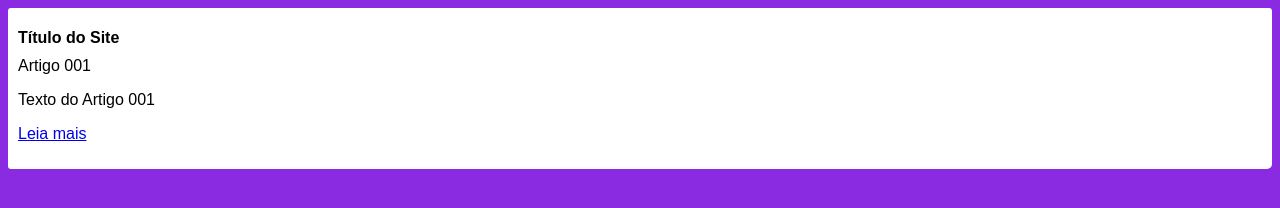
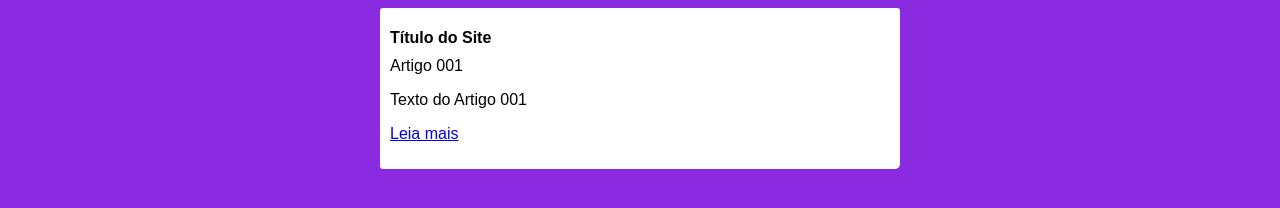
Before and after one commit to Jimtorelli/Projeto-site, a plain HTML site: page index.html in a window 1280 px wide. Drawn offline with Linux system fonts and the light colour scheme.

Commit message:
segundo att do design

```diff
--- a/estilos/style.css
+++ b/estilos/style.css
@@ -7,10 +7,10 @@ body {
 
     main {
         background-color: white;
-        width: ;500px
+        width: 500px;
         margin: 0 auto;
         padding: 10px;
-        border-radius: 3px 3px 5px; rgb(0, 0, 0.473);
+        border-radius: 3px 3px 5px; rgb:(0, 0, 0.473);
     }
 
 }
```
